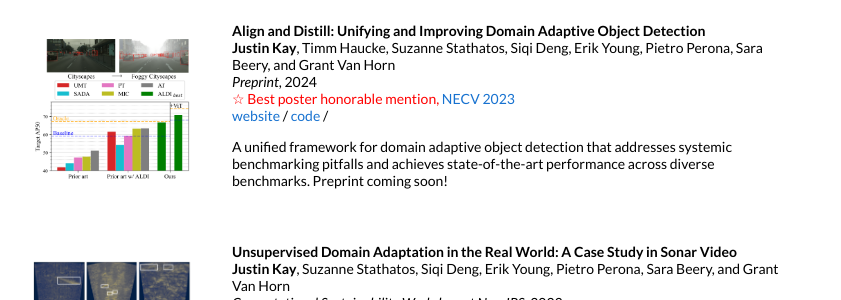
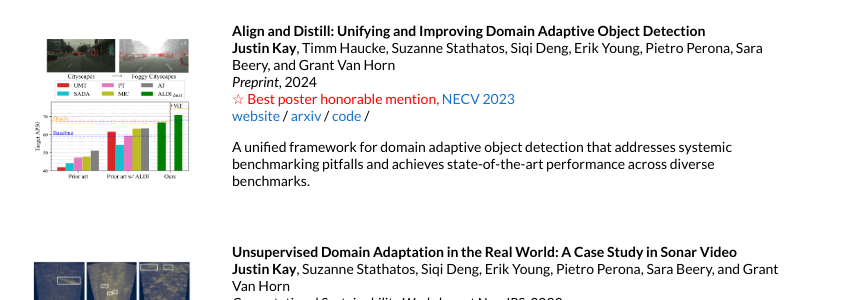
Before and after one commit to justinkay/justinkay.github.io, a Jekyll site: the page built from _posts/2024-02-20-aldi.md, in a window 1280 px wide. Shown: the part 636-936 px from the top of the page, without its empty margins (228-1069 px from the left). Built offline with Jekyll 4.4.1, drawn with Linux system fonts in a browser that asks for light colours.

Commit message:
Update 2024-02-20-aldi.md

```diff
--- a/_posts/2024-02-20-aldi.md
+++ b/_posts/2024-02-20-aldi.md
@@ -11,5 +11,6 @@ mouseimage: images/aldi_fig1.png
 venue: "Preprint"
 award: "Best poster honorable mention, <a target='_blank' href='https://necv2023.github.io/'>NECV 2023</a>"
 website: https://aldi-daod.github.io/
+arxiv: https://aldi-daod.github.io/
 ---
-A unified framework for domain adaptive object detection that addresses systemic benchmarking pitfalls and achieves state-of-the-art performance across diverse benchmarks. Preprint coming soon!
+A unified framework for domain adaptive object detection that addresses systemic benchmarking pitfalls and achieves state-of-the-art performance across diverse benchmarks.
```
